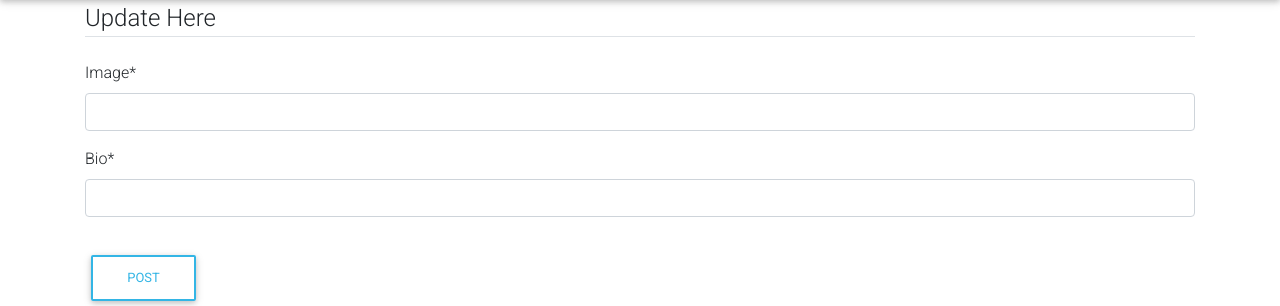
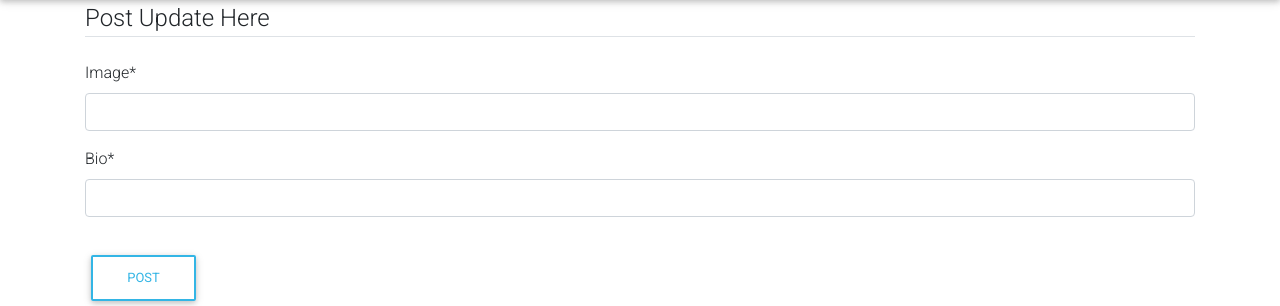
Before and after one commit to carol-wambui/insta, a Django app: template gram/templates/posts/update.html in a window 1280 px wide. Shown: the part 56-362 px from the top of the page. Run offline with Django 3.2, Linux system fonts and the light colour scheme; the template is opened without the code that fills it: values that come from a table or form of the project are taken from there, others are empty; some libraries are stand-ins or nearby versions.

Commit message:
modified update.html

```diff
--- a/gram/templates/posts/update.html
+++ b/gram/templates/posts/update.html
@@ -5,7 +5,7 @@
         <form method="POST" enctype="multipart/form-data">
             {% csrf_token %}
             <fieldset class="form-group">
-                <legend class="border-bottom mb-4">Update Here</legend>
+                <legend class="border-bottom mb-4">Post Update Here</legend>
                 {{form|crispy }}
             </fieldset>
            <div class="form-group">
```
